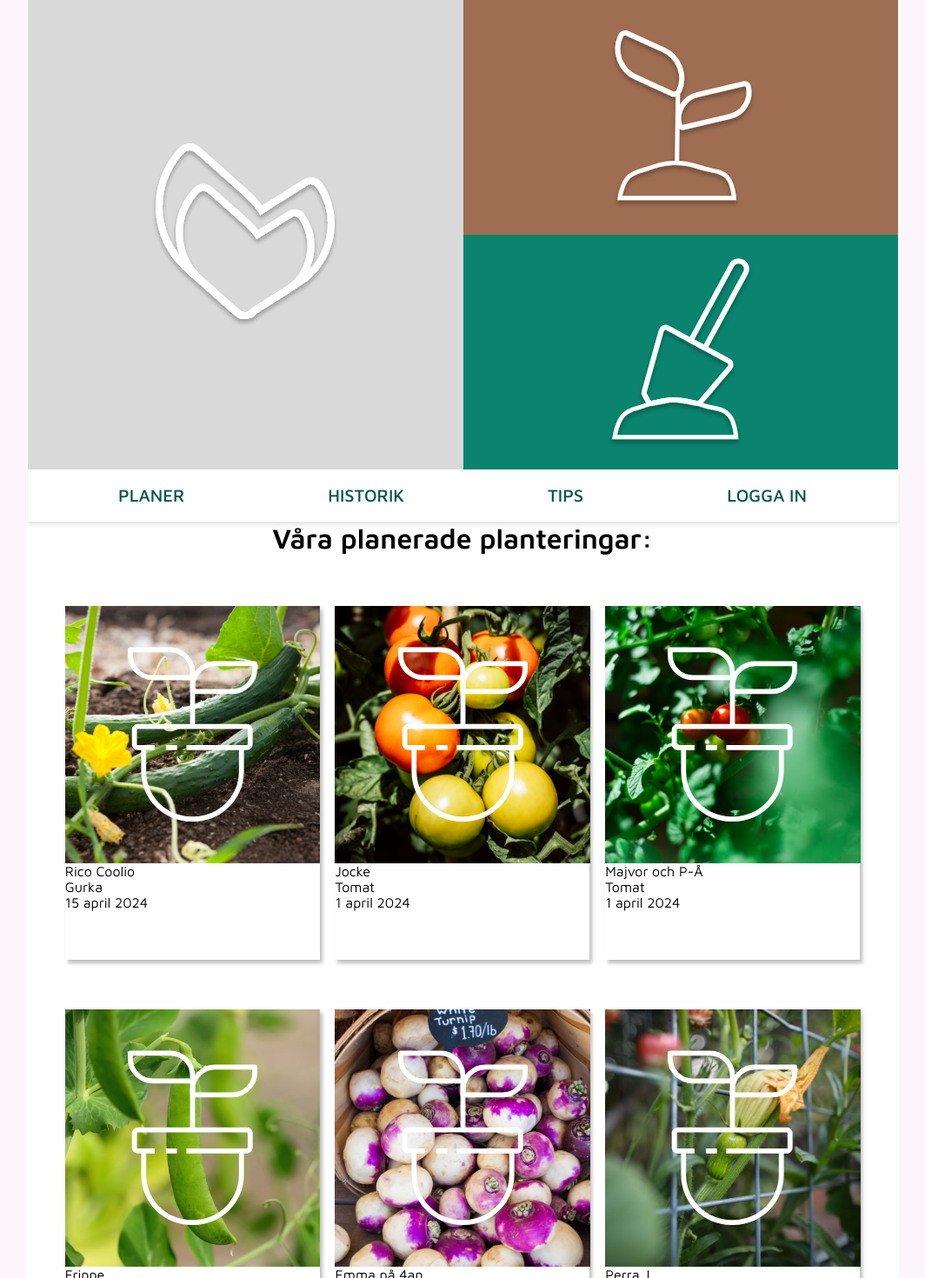
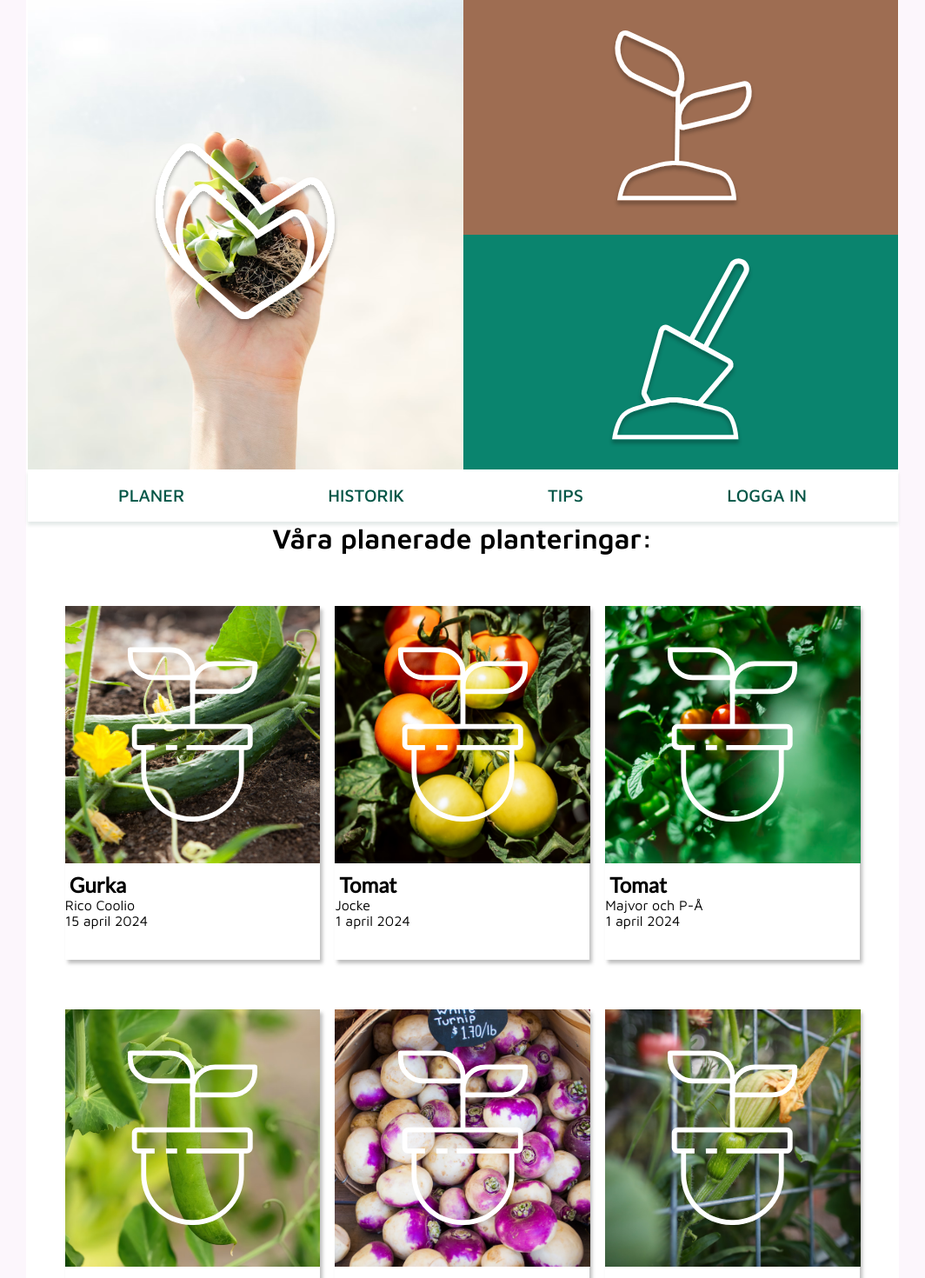
Before and after one commit to CarinWood/Planthood, a React (Vite) app: page / in a window 1280 px wide. Shown: the top 1470 px of the page at 87% size, without its empty margins (108-1172 px from the left). Built offline with nearby package versions, Linux system fonts and the light colour scheme.

Commit message:
added image to hero

```diff
--- a/src/components/card/Card.jsx
+++ b/src/components/card/Card.jsx
@@ -9,8 +9,8 @@ export const Card = ({name, title, date, img}) => {
             <img src={plant} alt="plant" className='plant-logo'/>
             <img src={img} alt={title} className='plant-image'/>
         </div>
+        <p className='card-title'>{title}</p>
         <p>{name}</p>
-        <p>{title}</p>
         <p>{date}</p>
 
     </div>
--- a/src/components/card/card.css
+++ b/src/components/card/card.css
@@ -1,3 +1,5 @@
+@import url('https://fonts.googleapis.com/css2?family=Lato:wght@300;400&display=swap');
+
 .card {
     width: 293px;
     height: 407px;
@@ -28,3 +30,11 @@
     object-fit: cover;
     z-index: 1;
 }
+
+.card-title {
+    font-family: 'Lato', sans-serif;
+    font-size: 24px;
+    font-weight: 600;
+    margin-top: 10px;
+    margin-left: 5px;
+}
--- a/src/components/hero/Hero.jsx
+++ b/src/components/hero/Hero.jsx
@@ -2,13 +2,15 @@ import './hero.css'
 import seedling from '../../assets/images/seedling.svg'
 import dig from '../../assets/images/dig.svg'
 import logo from '../../assets/images/logo.svg'
+import holding from '../../assets/images/holding.avif'
 
 export const Hero = () => {
   return (
     <div className="hero">
 
         <div className='box-1'>
-          <img src={logo} alt='logo' />
+          <img src={logo} alt='logo' className='logo'/>
+          <img src={holding} alt="hand" className='hand'/>
         </div>
 
         <div className='right-side'>
--- a/src/components/hero/hero.css
+++ b/src/components/hero/hero.css
@@ -18,6 +18,19 @@
     display: flex;
     align-items: center;
     justify-content: center;
+    position: relative;
+}
+
+.hand {
+    width: 100%;
+    height: 100%;
+    position: absolute;
+    top: 0;
+    object-fit: cover;
+}
+
+.logo {
+    z-index: 10;
 }
 
 .box-2, .box-3 {
```
Also changed, not shown: src/assets/images/holding.avif (added).
